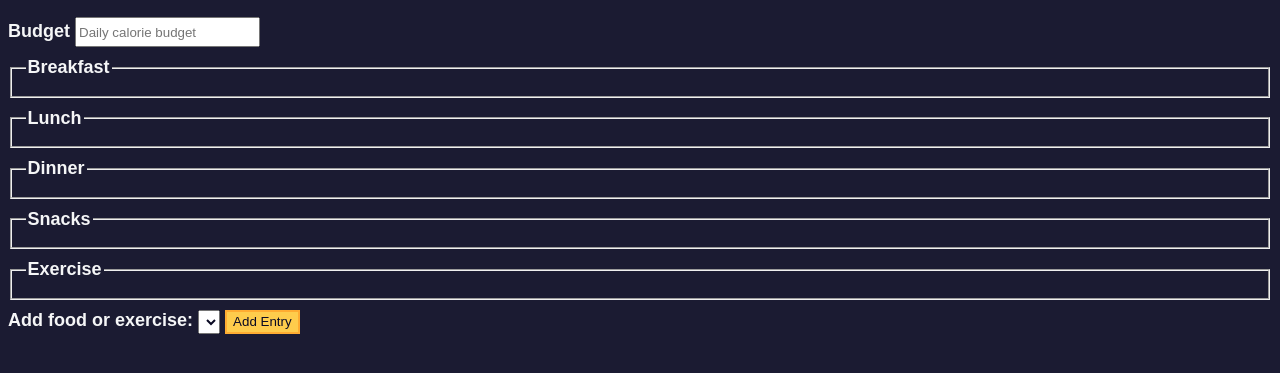
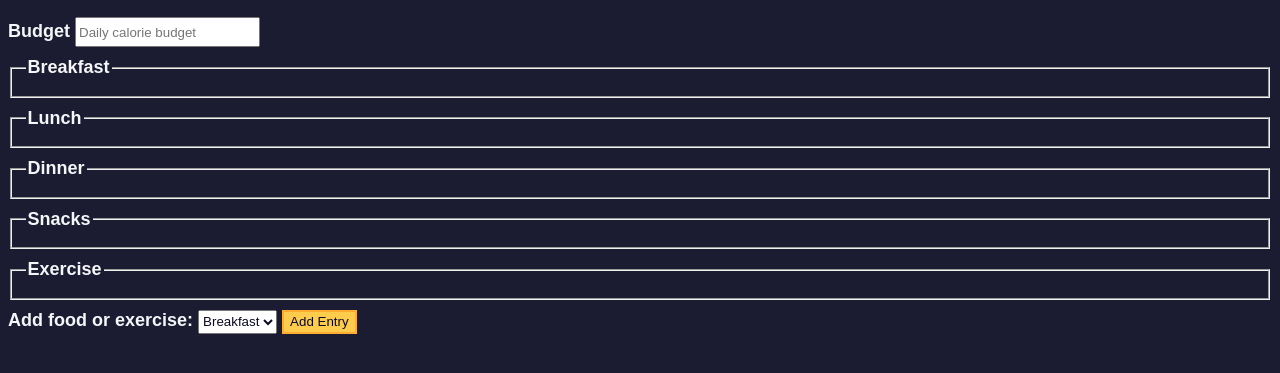
Before and after one commit to gabrielperez727/calorie-counter, a plain HTML site: page calorie-counter/index.html in a window 1280 px wide. Shown: the part 65-438 px from the top of the page. Drawn offline with Linux system fonts and the light colour scheme.

Commit message:
dropdown menu added

```diff
--- a/calorie-counter/index.html
+++ b/calorie-counter/index.html
@@ -42,8 +42,12 @@
         <div class="controls">
           <span>
             <label for="entry-dropdown">Add food or exercise:</label>
-            <select id="entry-dropdown">
-              Options
+            <select name="options" id="entry-dropdown">
+              <option selected value="breakfast">Breakfast</option>
+              <option value="lunch">Lunch</option>
+              <option value="dinner">Dinner</option>
+              <option value="snacks">Snacks</option>
+              <option value="exercise">Exercise</option>
             </select>
             <button type="button" id="add-entry">Add Entry</button>
           </span>
```
